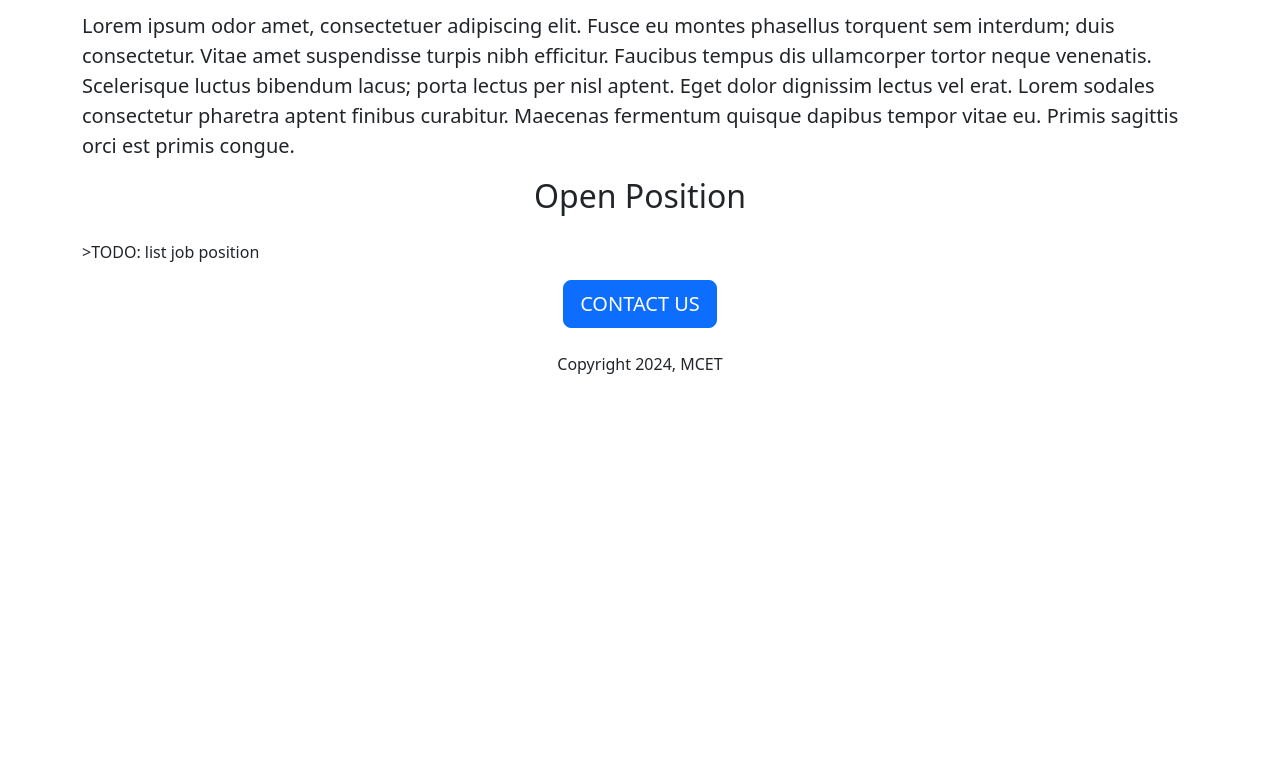
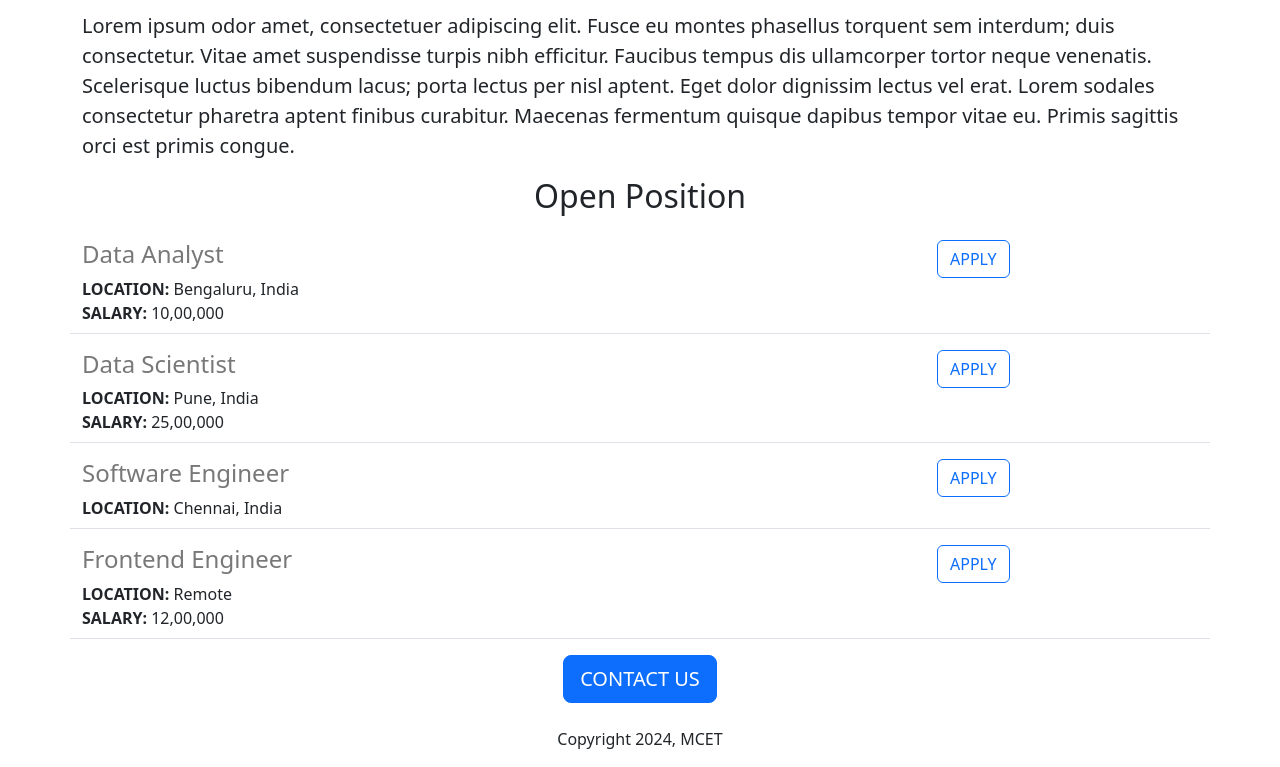
Before and after one commit to debasishpaul999/MCET-career-site, a Flask app: page / in a window 1280 px wide. Shown: the part 976-1743 px from the top of the page. Before the commit the page ends 1350 px from the top, so only its background shows below. Run offline with Flask 3, Linux system fonts and the light colour scheme; parts of the project's set-up code (start-up, migrations or seed data) failed here and were passed over.

Commit message:
added dynamic data

```diff
--- a/app.py
+++ b/app.py
@@ -1,10 +1,38 @@
-from flask import Flask, render_template
+from flask import Flask, render_template, jasonify
 
 app = Flask(__name__)
 
+JOBS=[{
+    'id':1,
+    'title': 'Data Analyst',
+    'location': 'Bengaluru, India',
+    'salary': '10,00,000'
+},
+{
+    'id':2,
+    'title': 'Data Scientist',
+    'location': 'Pune, India',
+    'salary': '25,00,000'
+},
+{
+    'id':3,
+    'title': 'Software Engineer',
+    'location': 'Chennai, India'
+},
+{
+    'id':4,
+    'title': 'Frontend Engineer',
+    'location': 'Remote',
+    'salary': '12,00,000'
+}]
+
 @app.route("/")
 def hello_world():
-    return render_template('home.html')
+    return render_template('home.html',jobs=JOBS)
+
+@app.route("/api/jobs")
+def list_jobs():
+    return jasonify(JOBS)
 
 if __name__ == "__main__":
     app.run(host='0.0.0.0',port='90', debug=True)
--- a/templates/home.html
+++ b/templates/home.html
@@ -30,7 +30,11 @@
             vitae eu. Primis sagittis orci est primis congue.
         </p>
         <h2 class="text-center mt-2 mb-4">Open Position</h2>
-        <p>>TODO: list job position</p>
+        <div>
+            {% for job in jobs %}
+                {% include 'jobitem.html' %}
+            {% endfor %}
+        </div>
         <div class="text-center">
             <button class="btn btn-primary btn-lg">CONTACT US</button>
             <p class="mt-4">Copyright 2024, MCET</p>
--- /dev/null
+++ b/templates/jobitem.html
@@ -0,0 +1,14 @@
+<div class="border-bottom row" style="margin-bottom:16px;padding-bottom:8px;">
+    <div class="col-9">
+        <h4 style="color:rgb(120,120,120); margin: bottom 4px;">
+            {{ job['title'] }}
+        </h4>
+        <div><b>LOCATION:</b> {{ job['location'] }}</div>
+        {% if 'salary' in job %}
+        <div><b>SALARY:</b> {{ job['salary'] }}</div>
+        {% endif %}
+    </div>
+    <div class="col-3">
+        <button type="button" class="btn btn-outline-primary">APPLY</button>
+    </div>
+</div>
```
